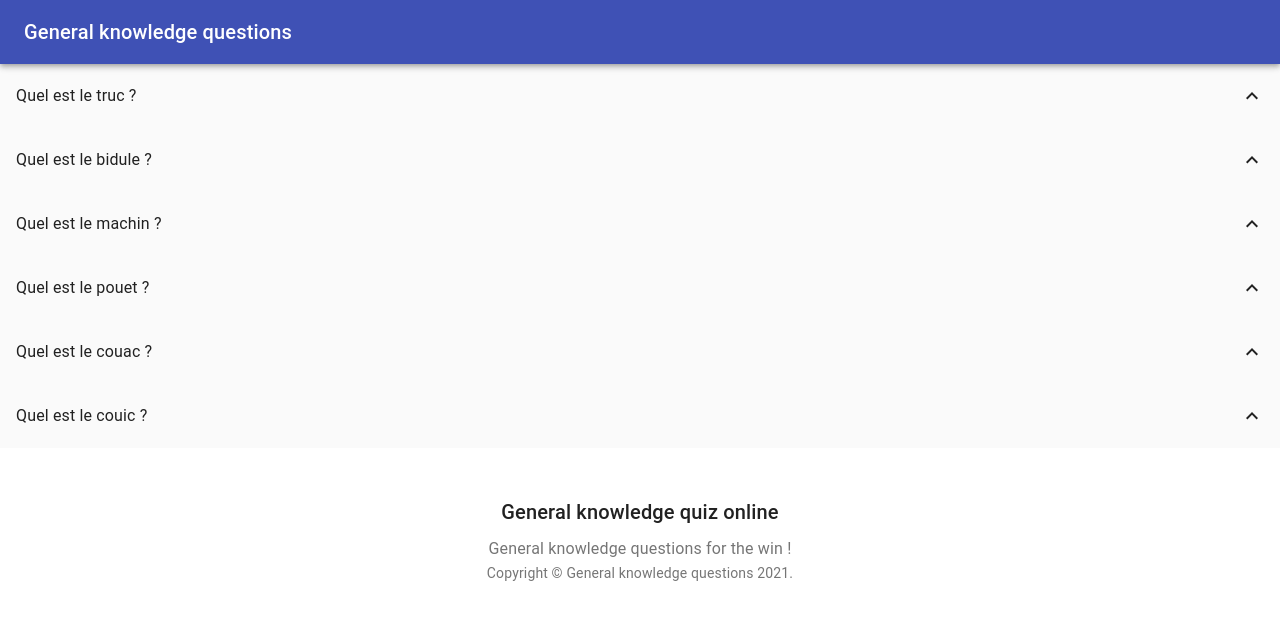
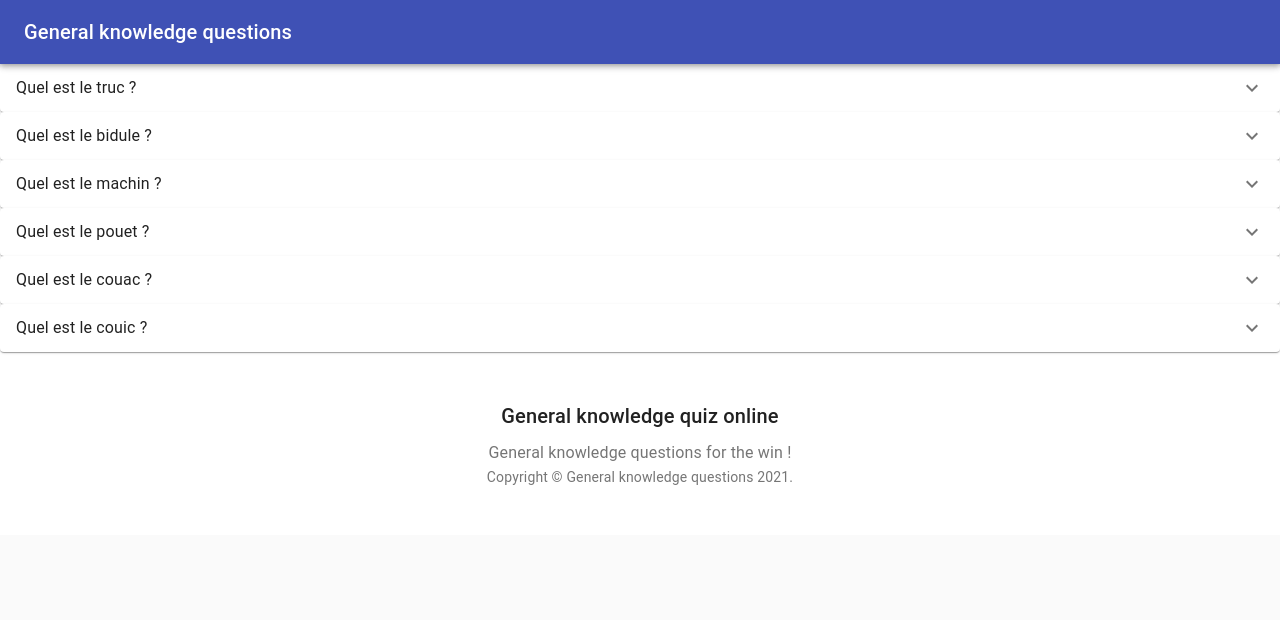
Before and after one commit to cbelzunce/general-knowledge-questions, a Next.js app: page /geography in a window 1280 px wide. Shown: the top 620 px of the page. Built offline with nearby package versions, Linux system fonts and the light colour scheme.

Commit message:
wip geography.js

```diff
--- a/pages/geography.js
+++ b/pages/geography.js
@@ -3,18 +3,15 @@ import CssBaseline from '@material-ui/core/CssBaseline';
 import parse from 'html-react-parser';
 import Footer from '../component/Footer'
 import Navbar from '../component/Navbar'
-import List from '@material-ui/core/List';
-import ListItem from '@material-ui/core/ListItem';
-import ListItemText from '@material-ui/core/ListItemText';
-import ExpandLess from '@material-ui/icons/ExpandLess';
-import ExpandMore from '@material-ui/icons/ExpandMore';
-import Collapse from '@material-ui/core/Collapse';
-import StarBorder from '@material-ui/icons/StarBorder';
 import { makeStyles } from '@material-ui/core/styles';
-import ListItemIcon from '@material-ui/core/ListItemIcon';
+import Accordion from '@material-ui/core/Accordion';
+import AccordionSummary from '@material-ui/core/AccordionSummary';
+import AccordionDetails from '@material-ui/core/AccordionDetails';
+import Typography from '@material-ui/core/Typography';
+import ExpandMoreIcon from '@material-ui/icons/ExpandMore';
+import Grid from '@material-ui/core/Grid'
 
-
-
+// todo : markdown file
 const questions = [
   {id: 1, title: "Question 1", content: parse("Quel est le truc ?")},
   {id: 2, title: "Question 2", content: parse("Quel est le bidule ?")},
@@ -25,24 +22,8 @@ const questions = [
 ];
 
 export default function Geography() {
-  const [open, setOpen] = React.useState(false);
 
-  const useStyles = makeStyles((theme) => ({
-    root: {
-      width: '100%',
-      maxWidth: 360,
-      backgroundColor: theme.palette.background.paper,
-    },
-    nested: {
-      paddingLeft: theme.spacing(4),
-    },
-  }));
-
-  const classes = useStyles();
-
-  const handleClick = () => {
-    setOpen(!open);
-  };
+  //todo define styles
 
   return (
     <React.Fragment>
@@ -50,22 +31,20 @@ export default function Geography() {
       <Navbar/>
       <main>
         {questions.map((question) => (
-          <List>
-            <ListItem button onClick={handleClick}>
-              <ListItemText primary={question.content} />
-              { open ? <ExpandMore /> : <ExpandLess /> }
-            </ListItem>
-            <Collapse in={open} timeout="auto" unmountOnExit>
-              <List component="div" disablePadding>
-                <ListItem button className={classes.nested}>
-                  <ListItemIcon>
-                    <StarBorder />
-                  </ListItemIcon>
-                  <ListItemText primary="Starred" />
-                </ListItem>
-              </List>
-            </Collapse>
-          </List>
+          <div key={question.id}>
+            <Accordion>
+              <AccordionSummary
+                expandIcon={<ExpandMoreIcon />}
+                aria-controls="panel1a-content"
+                id="panel1a-header"
+              >
+                <Typography>{question.content}</Typography>
+              </AccordionSummary>
+              <AccordionDetails>
+                Réponse : pouet
+              </AccordionDetails>
+            </Accordion>
+          </div>
         ))}
       </main>
       <Footer/>
--- a/pages/index.js
+++ b/pages/index.js
@@ -59,7 +59,7 @@ export default function Home() {
         <Container className={classes.cardGrid} maxWidth="md">
           <Grid container spacing={4}>
             {cards.map((card) => (
-              <Grid item key={card} xs={12} sm={6} md={4}>
+              <Grid item key={card.id} xs={12} sm={6} md={4}>
                 <Card className={classes.card}>
                   <CardMedia
                     className={classes.cardMedia}
```
